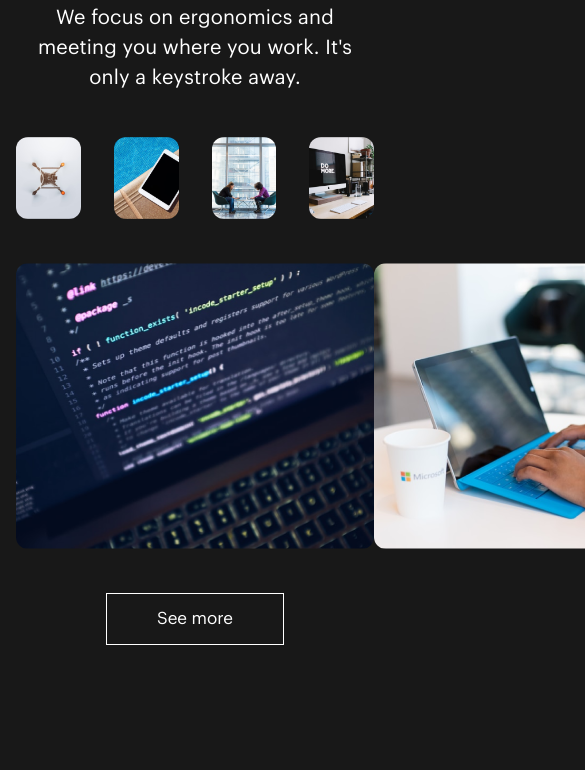
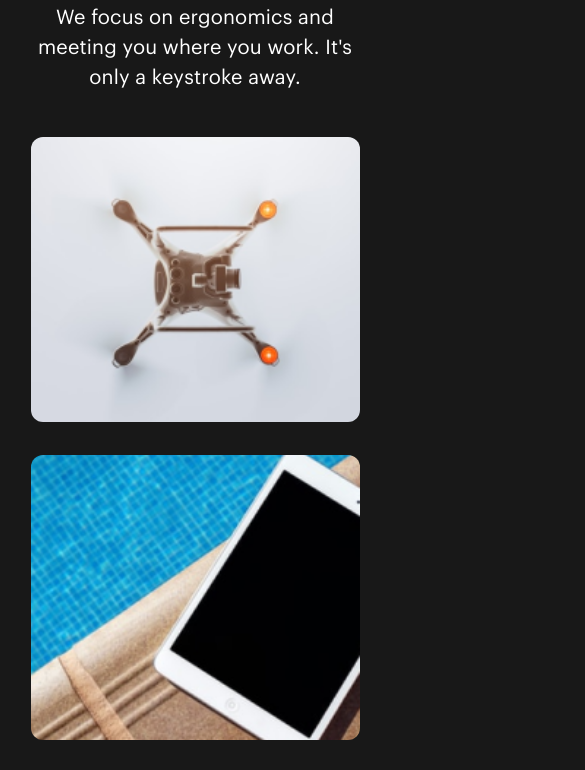
Before and after one commit to Oksana-Botsieva/Figma-Land, a plain HTML site: page index.html in a window 390 px wide. Shown: the part 2200-2970 px from the top of the page, 585 px wide, since content can reach past the window. Before the commit the page ends 2845 px from the top, so only its background shows below. Drawn offline with Linux system fonts and the light colour scheme; files whose address does not match are found by name.

Commit message:
selected image sizes

```diff
--- a/scss/components/gallery.scss
+++ b/scss/components/gallery.scss
@@ -39,16 +39,30 @@
 
     &-down {
       display: flex;
-      //column-gap: 33px;
-      justify-content: space-between;
-      align-items: stretch;
+      column-gap: 33px;
 
       &-img {
-        //flex-grow: 1;
-        //padding: 33px;
         border-radius: 12px;
+        max-height: 285px;
+        overflow: hidden;
       }
 
     }
   }
+
+  @media (max-width: 786px) {
+
+    &__catalog-up {
+      flex-direction: column;
+    }
+    &__catalog-up-img {
+      width: 329px;
+      height: 285px;
+      object-fit: cover;
+    }
+
+    &__catalog-down {
+      display: none;
+    }
+  }
 }
```
Also changed, not shown: css/style.css, 1 other file.
